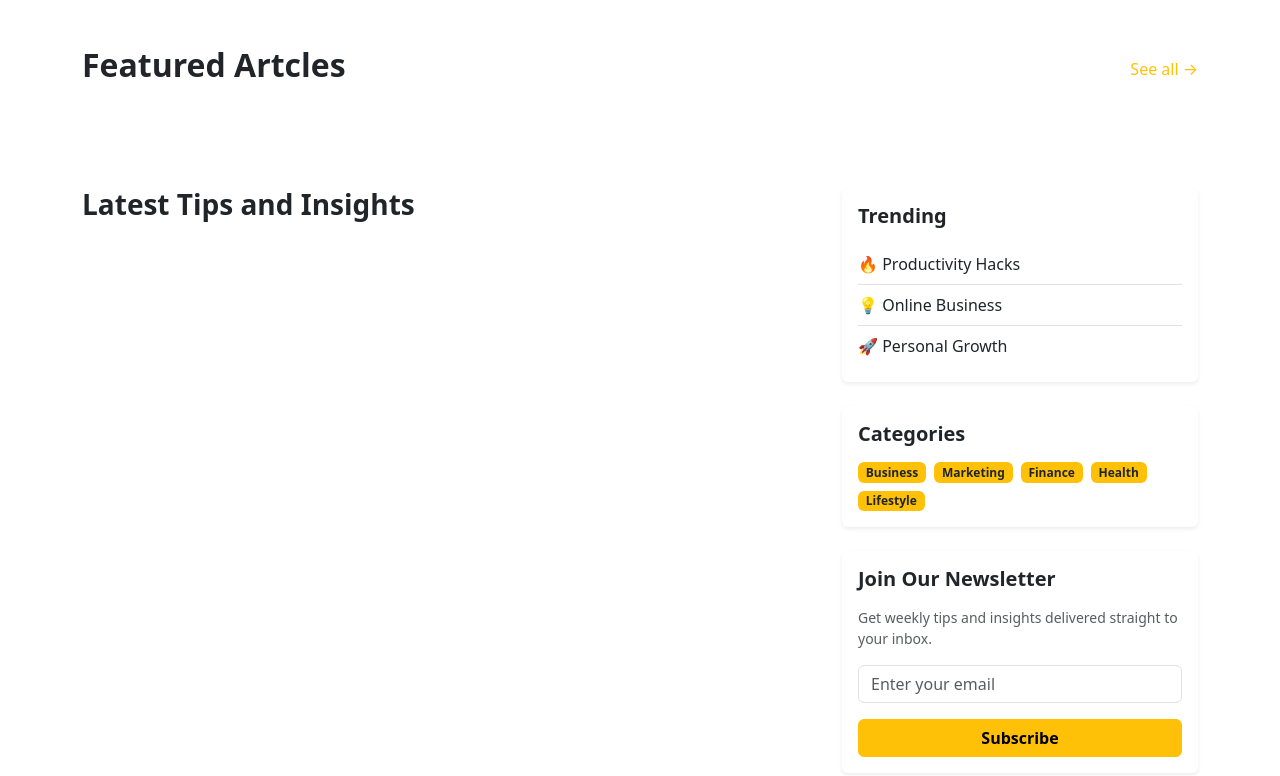
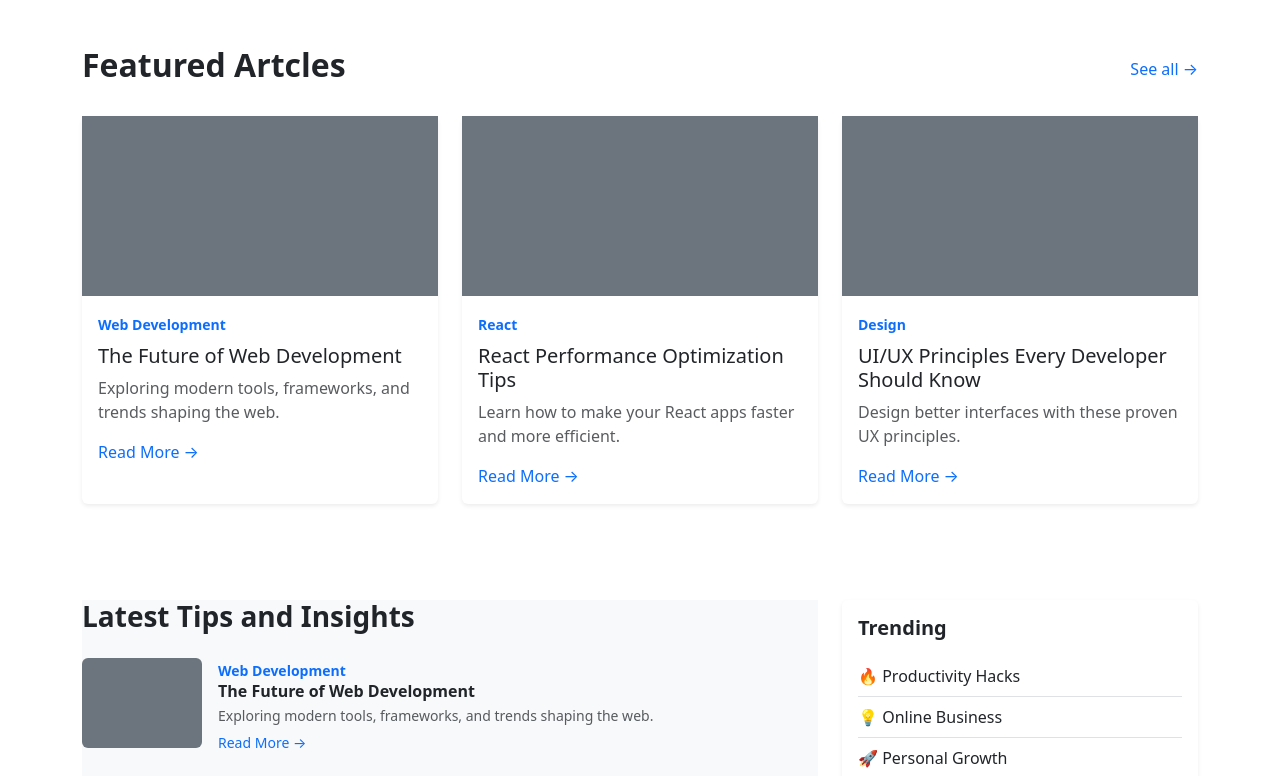
Before and after one commit to JeremiahID/hussletips, a React (Create React App) app: page / in a window 1280 px wide. Shown: the part 682-1458 px from the top of the page. Built offline with nearby package versions, Linux system fonts and the light colour scheme.

Commit message:
Fisrt commit

```diff
--- a/src/Pages/Home.jsx
+++ b/src/Pages/Home.jsx
@@ -1,9 +1,11 @@
-import Navbar from "../components/Navbar/Navbar";
+// import Navbar from "../components/Navbar/Navbar";
 import Hero from "../components/Hero/Hero";
 import FeaturedPosts from "../components/FeaturedPosts/FeaturedPosts";
+import blogposts from "../data/blogposts";
 import LatestPosts from "../components/LatestPosts/LatestPosts";
 import Sidebar from "../components/Sidebar/Sidebar";
 import Footer from "../components/Footer/Footer";
+
 
 const Home = () => {
   return (
@@ -11,12 +13,12 @@ const Home = () => {
       {/* <Navbar /> */}
       <Hero />
 
-      <FeaturedPosts posts={[]} />
+      <FeaturedPosts posts={blogposts} />
 
       <div className="container py-5">
         <div className="row">
           <div className="col-md-8">
-            <LatestPosts posts={[]} />
+            <LatestPosts posts={blogposts} />
           </div>
           <div className="col-md-4">
             <Sidebar />
--- a/src/components/FeaturedPosts/FeaturedPostCard.jsx
+++ b/src/components/FeaturedPosts/FeaturedPostCard.jsx
@@ -4,7 +4,7 @@ const FeaturedPostCard = ({ post }) => {
       <div className="bg-secondary" style={{ height: "180px" }}></div>
 
       <div className="card-body">
-        <span className="text-warning small fw-semibold">
+        <span className=" text-primary small fw-semibold">
           {post.category}
         </span>
 
@@ -16,7 +16,7 @@ const FeaturedPostCard = ({ post }) => {
           {post.excerpt}
         </p>
 
-        <a href={`/post/${post.id}`} className="text-warning text-decoration-none">
+        <a href={`/post/${post.id}`} className="text-primary text-decoration-none">
           Read More →
         </a>
       </div>
--- a/src/components/FeaturedPosts/FeaturedPosts.jsx
+++ b/src/components/FeaturedPosts/FeaturedPosts.jsx
@@ -5,7 +5,7 @@ const FeaturedPosts = ({ posts }) => {
     <section className="container py-5 ">
       <div className="d-flex justify-content-between align-items-center mb-4">
         <h2 className="fw-bold">Featured Artcles</h2>
-        <a href="#" className="text-warning text-decoration-none">
+        <a href="#" className="text-primary text-decoration-none">
           See all →
         </a>
       </div>
--- a/src/components/LatestPosts/LatestPosts.jsx
+++ b/src/components/LatestPosts/LatestPosts.jsx
@@ -2,7 +2,7 @@ import PostCard from "./PostCard";
 
 const LatestPosts = ({ posts }) => {
   return (
-    <section>
+    <section className=" bg-light">
       <h3 className="fw-bold mb-4">Latest Tips and Insights</h3>
 
       {posts.map(post => (
--- a/src/components/LatestPosts/PostCard.jsx
+++ b/src/components/LatestPosts/PostCard.jsx
@@ -4,10 +4,10 @@ const PostCard = ({ post }) => {
       <div className="bg-secondary rounded me-3" style={{ width: "120px", height: "90px" }}></div>
 
       <div>
-        <small className="text-warning fw-semibold">{post.category}</small>
+        <small className="text-primary fw-semibold">{post.category}</small>
         <h6 className="fw-bold mb-1">{post.title}</h6>
         <p className="text-muted small mb-1">{post.excerpt}</p>
-        <a href={`/post/${post.id}`} className="text-warning small">
+        <a href={`/post/${post.id}`} className="text-primary small">
           Read More →
         </a>
       </div>
--- a/src/css/App.css
+++ b/src/css/App.css
@@ -2,6 +2,10 @@
 /* Pre Defined Default styling */
 .lh-2{
     line-height: .1rem;
+}
+
+a{
+    text-decoration: none;
 }
 
 .navbar{
--- /dev/null
+++ b/src/data/blogposts.jsx
@@ -0,0 +1,31 @@
+const blogposts = [
+  {
+    id: 1,
+    title: "The Future of Web Development",
+    excerpt: "Exploring modern tools, frameworks, and trends shaping the web.",
+    image: "https://picsum.photos/600/400?random=1",
+    author: "Jeremiah Idahosa",
+    date: "Jan 3, 2026",
+    category: "Web Development"
+  },
+  {
+    id: 2,
+    title: "React Performance Optimization Tips",
+    excerpt: "Learn how to make your React apps faster and more efficient.",
+    image: "https://picsum.photos/600/400?random=2",
+    author: "Jane Doe",
+    date: "Jan 1, 2026",
+    category: "React"
+  },
+  {
+    id: 3,
+    title: "UI/UX Principles Every Developer Should Know",
+    excerpt: "Design better interfaces with these proven UX principles.",
+    image: "https://picsum.photos/600/400?random=3",
+    author: "John Smith",
+    date: "Dec 28, 2025",
+    category: "Design"
+  },
+];
+
+export default blogposts;
```
